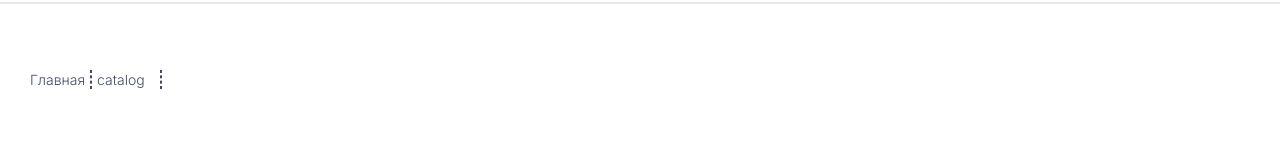
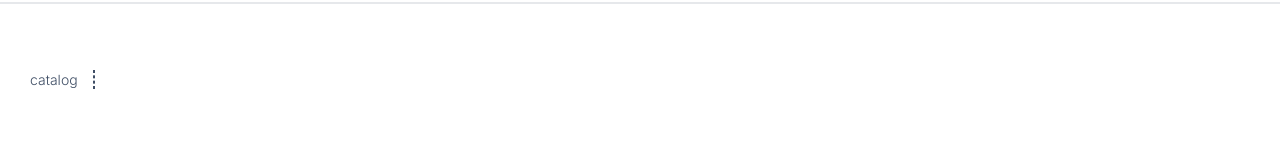
Before and after one commit to annettabel87/sultan-store, a React (Create React App) app: page /#/catalog/ in a window 1280 px wide. Shown: the part 144-288 px from the top of the page. Built offline with nearby package versions, Linux system fonts and the light colour scheme.

Commit message:
fix breadcrumbs

```diff
--- a/src/components/Breadcrumbs/Breadcrumbs.tsx
+++ b/src/components/Breadcrumbs/Breadcrumbs.tsx
@@ -16,8 +16,6 @@ export default function Breadcrumbs() {
       return (
         <span key={crumb}>
           <span className={style.crumb} >
-            <NavLink to={ROUTE.CATALOG}>Главная</NavLink>
-            <span className={style.line}></span>
             <NavLink to={currentLink}>{crumb}</NavLink>
           </span>
           <span className={style.line}></span>
```
